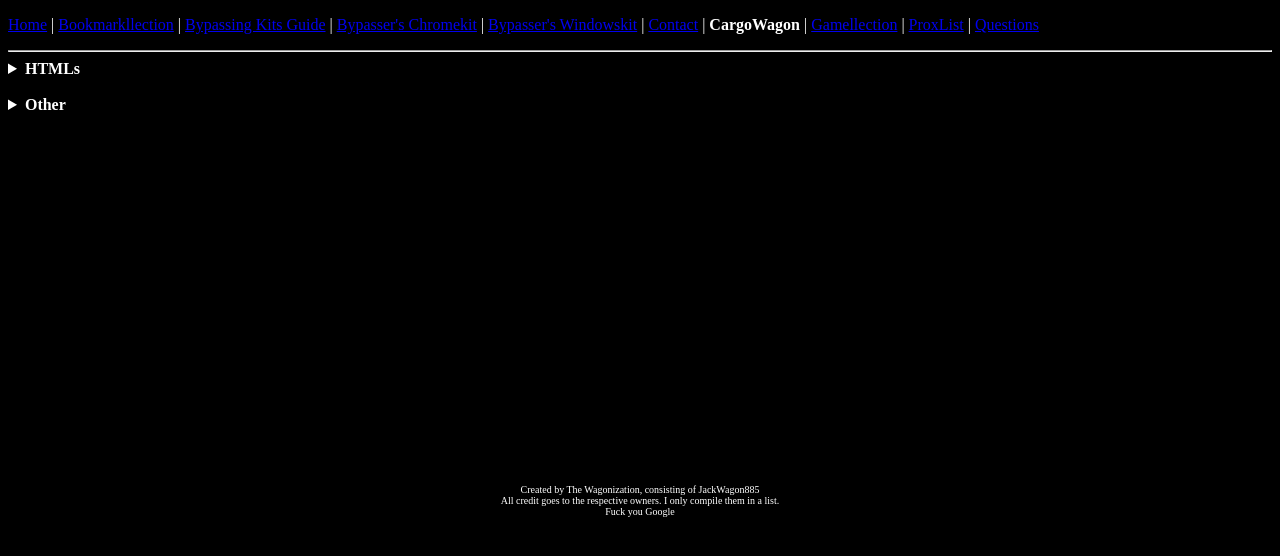
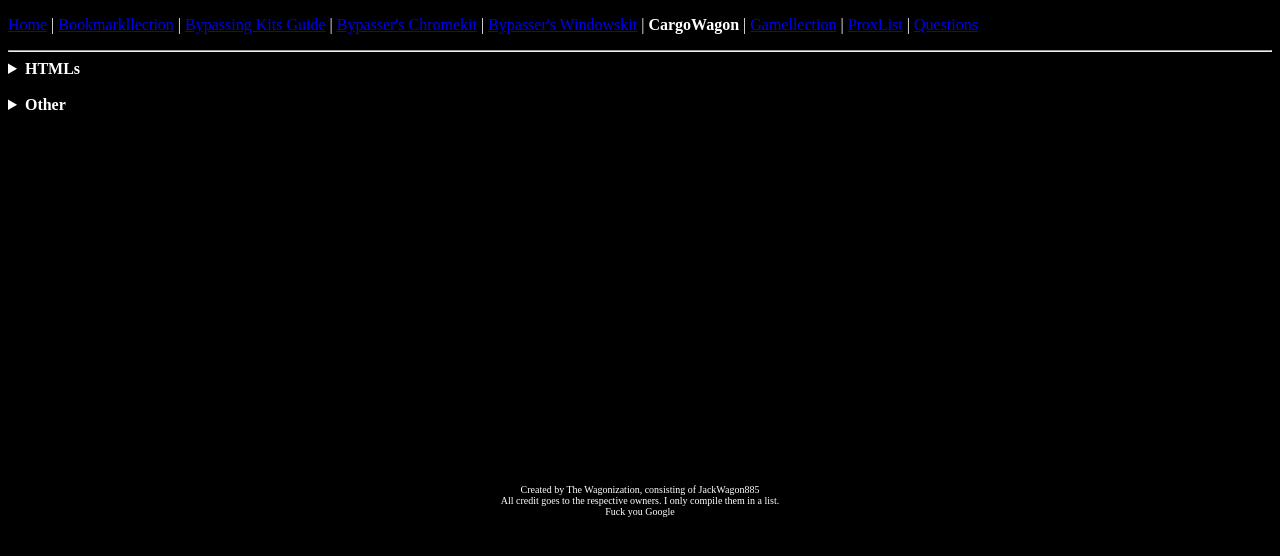
Before and after one commit to The-Wagonization/The-Wagon-Site, a website: page Pages/CargoWagon.html in a window 1280 px wide. Drawn offline with Linux system fonts and the light colour scheme; a web font is replaced by a local one.

Commit message:
removed contact from the navigation section x6
on cargowagon

```diff
--- a/Pages/CargoWagon.html
+++ b/Pages/CargoWagon.html
@@ -39,7 +39,7 @@
         </style>
     </head>
     <body>
-        <p class=""><a href="..\Pages\Home.html">Home</a> | <a href="..\Pages\Bookmarkllection.html">Bookmarkllection</a> |  <a href="..\Pages\BypassingKitsGuide.html">Bypassing Kits Guide</a> | <a href="..\Pages\Bypasser'sChromekit.html">Bypasser's Chromekit</a> | <a href="..\Pages\Bypasser'sWindowskit.html">Bypasser's Windowskit</a> | <a href="..\Pages\Contact.html">Contact</a> | <b>CargoWagon</b> | <a href="..\Pages\Gamellection.html">Gamellection</a> | <a href="..\Pages\ProxList.html">ProxList</a> | <a href="..\Pages\Questions.html">Questions</a></p>
+        <p class=""><a href="..\Pages\Home.html">Home</a> | <a href="..\Pages\Bookmarkllection.html">Bookmarkllection</a> |  <a href="..\Pages\BypassingKitsGuide.html">Bypassing Kits Guide</a> | <a href="..\Pages\Bypasser'sChromekit.html">Bypasser's Chromekit</a> | <a href="..\Pages\Bypasser'sWindowskit.html">Bypasser's Windowskit</a> | <b>CargoWagon</b> | <a href="..\Pages\Gamellection.html">Gamellection</a> | <a href="..\Pages\ProxList.html">ProxList</a> | <a href="..\Pages\Questions.html">Questions</a></p>
         <hr>
         <details>
             <summary><b>HTMLs</b></summary>
```
